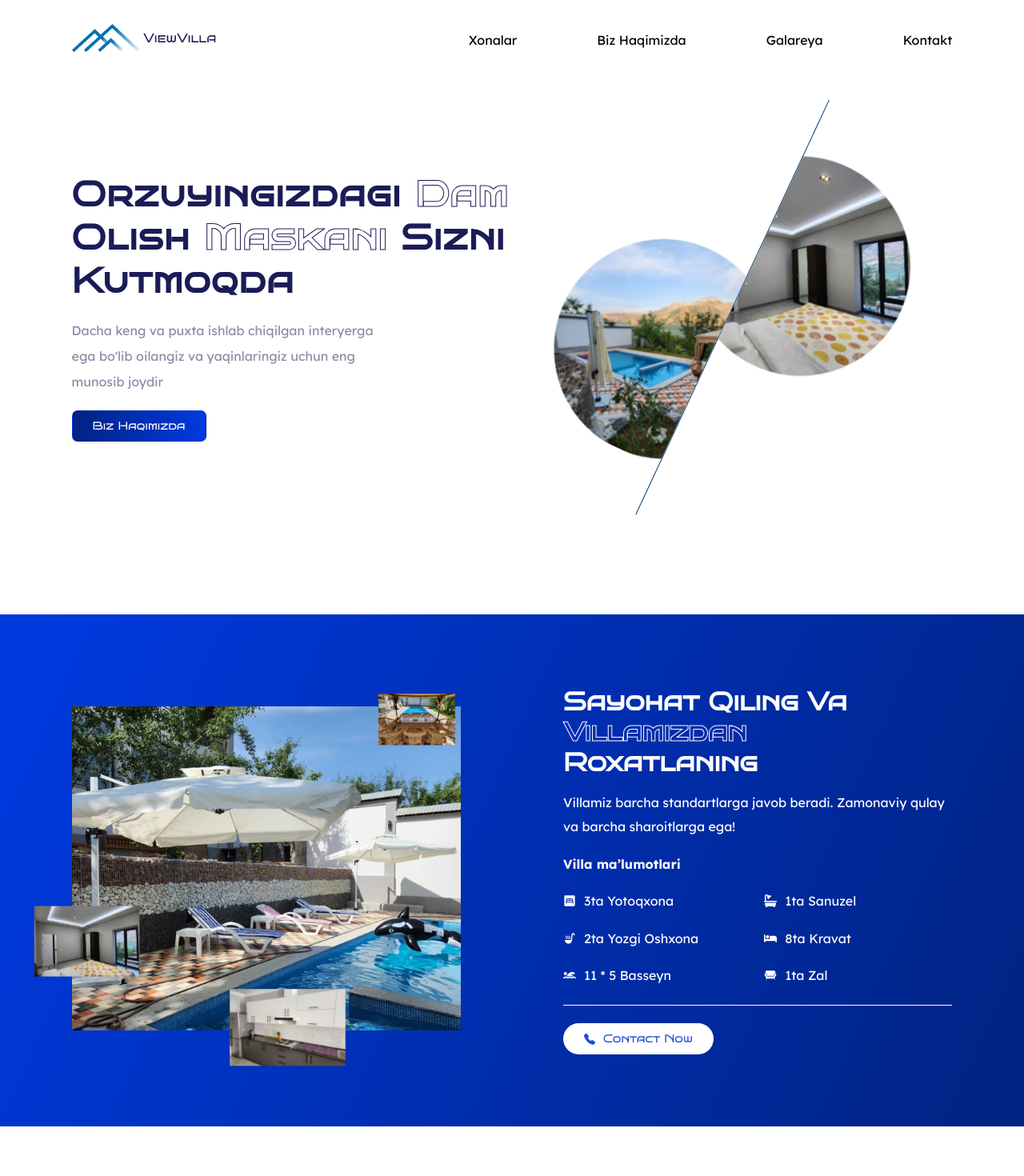
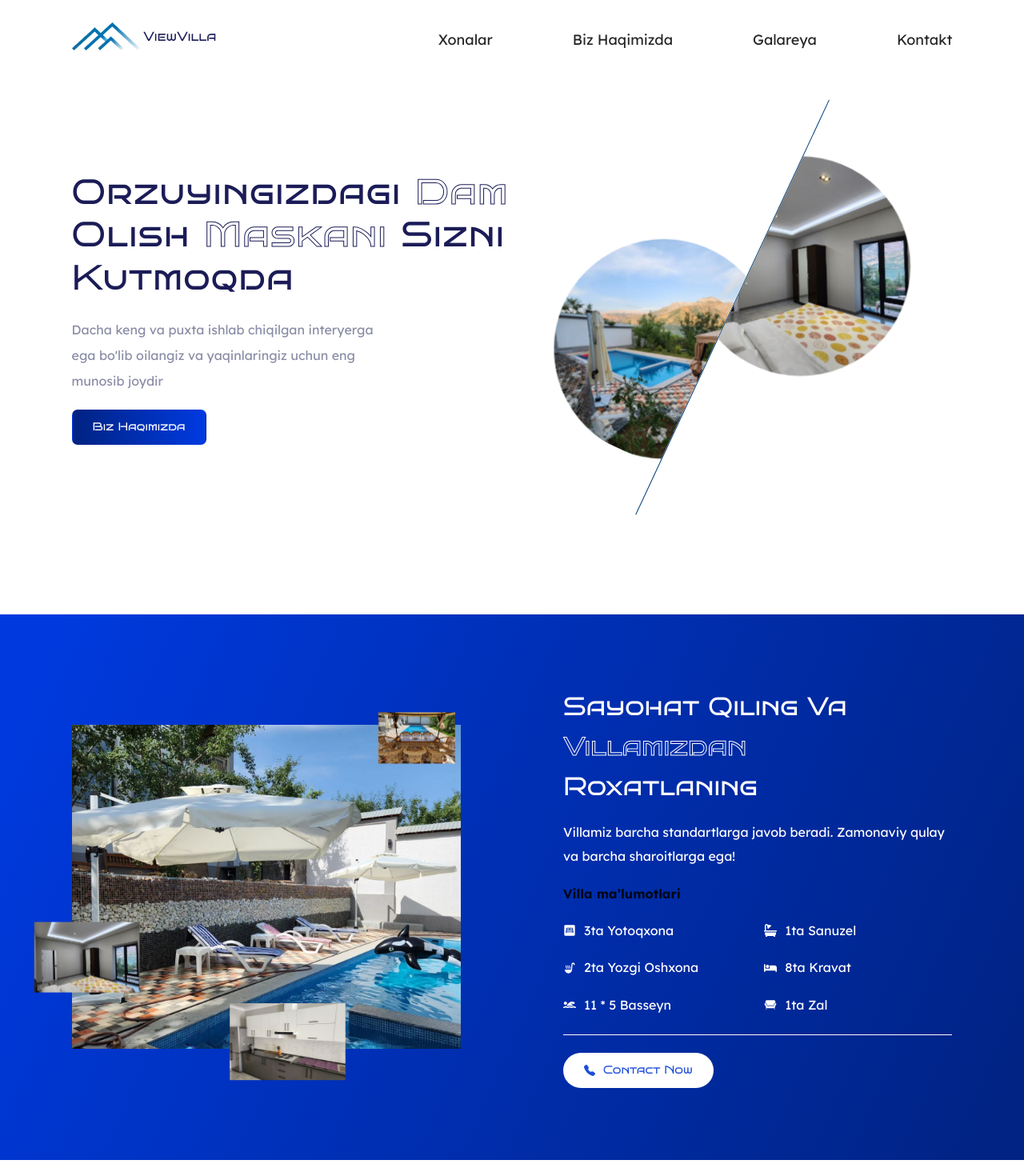
Before and after one commit to NextTechUZ/ViewVilla-client, a Next.js app: page / in a window 1280 px wide. Shown: the top 1470 px of the page at 80% size. Built offline with nearby package versions, Linux system fonts and the light colour scheme; a web font is replaced by a local one.

Commit message:
bug fixed

```diff
--- a/package.json
+++ b/package.json
@@ -9,7 +9,7 @@
     "lint": "next lint"
   },
   "dependencies": {
-    "antd": "^5.6.1",
+    "antd": "^4.24.12",
     "axios": "^1.4.0",
     "next": "^12.3.4",
     "next-seo": "^6.1.0",
--- a/src/SEO/index.tsx
+++ b/src/SEO/index.tsx
@@ -26,7 +26,7 @@ function SEO() {
         content="1v7glY_hKK9voGf0gtY3VFInBqFisba9M8LTPiQ0-2A"
       />
 
-      <meta property="og:title" content="ViewVilla" />
+      {/* <meta property="og:title" content="ViewVilla" />
       <meta
         property="og:description"
         content="Bizning ajoyib dachalarimzda hashamatli dam oling. Yuqori darajadagi qulayliklari va hayratlanarli manzaralari bilan bizning ajoyib dachamizni ijaraga oling. Hoziroq orzuingizdagi dachani bron qiling!
@@ -36,15 +36,15 @@ function SEO() {
       <meta property="og:image" itemProp="image" content={mainImage.src} />
       <meta property="og:image:type" content="image/jpg" />
       <meta property="og:url" content="https://www.viewvilla.uz" />
-      <meta property="og:type" content="website" />
+      <meta property="og:type" content="website" /> */}
 
       <NextSeo
         title="ViewVilla"
-        description="Bizning ajoyib dachalarimzda hashamatli dam oling. Yuqori darajadagi qulayliklari va hayratlanarli manzaralari bilan bizning ajoyib dachamizni ijaraga oling. Hoziroq orzuingizdagi dachani bron qiling!"
+        description="Bizning ajoyib dachalarimzda hashamatli dam oling."
         openGraph={{
           title: "ViewVilla",
           description:
-            "Bizning ajoyib dachalarimzda hashamatli dam oling. Yuqori darajadagi qulayliklari va hayratlanarli manzaralari bilan bizning ajoyib dachamizni ijaraga oling. Hoziroq orzuingizdagi dachani bron qiling!",
+            "Bizning ajoyib dachalarimzda hashamatli dam oling.",
           images: [
             {
               url: mainImage.src,
--- a/src/components/sections/Statistics/about.module.scss
+++ b/src/components/sections/Statistics/about.module.scss
@@ -101,6 +101,7 @@ opacity: 1;
       font-size: 16px;
       line-height: 190%;
       max-width: 500px;
+      margin-bottom: 0;
     }
 p,h1,h3{
   scale: 1 0 ;
--- a/src/layouts/Navbar/nav.module.scss
+++ b/src/layouts/Navbar/nav.module.scss
@@ -14,7 +14,8 @@
   align-items: center;
   width: 100%;
   height: 100px;
-
+a{      font-size: 18px;
+}
   .menuBtn {
     display: none;
   }
@@ -70,7 +71,7 @@
       transition: 1s;
       padding: 20px 0;
       margin: 0 7vw;
-      // border-bottom: 1px solid rgba(0, 24, 90, 0.5);
+       // border-bottom: 1px solid rgba(0, 24, 90, 0.5);
       &::after {
         background: rgba(0, 24, 90, 0.5);    transform: scaleX(0);
         transform-origin: left;
--- a/src/pages/_app.tsx
+++ b/src/pages/_app.tsx
@@ -1,8 +1,9 @@
 import AppLayout from "../layouts/AppLayout";
-import "../styles/global.scss";
+import 'antd/dist/antd.css';
 import "slick-carousel/slick/slick.css";
 import "slick-carousel/slick/slick-theme.css";
 import "react-toastify/dist/ReactToastify.css";
+import "../styles/global.scss";
 
 import type { AppProps } from "next/app";
 
--- a/src/styles/global.scss
+++ b/src/styles/global.scss
@@ -10,6 +10,16 @@
   color: inherit;
   // outline: 1px solid rgba(255, 0, 0, 0.162);
 }
+
+a{
+  color: inherit !important;
+
+  font-family: unset;
+
+}
+
+
+
 
 :root {
   --color-title-font: #1b1c57;
```
Also changed, not shown: 2 other files (tests, documents, lock files or other folders).
